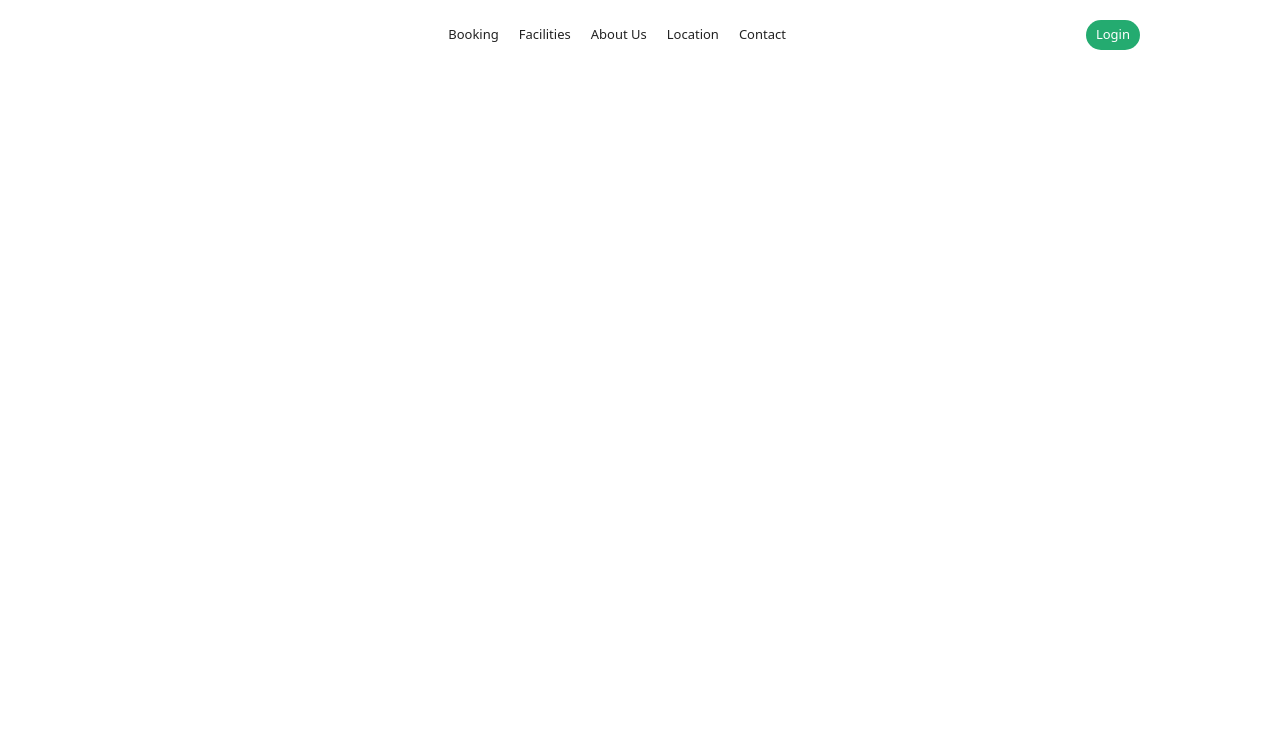
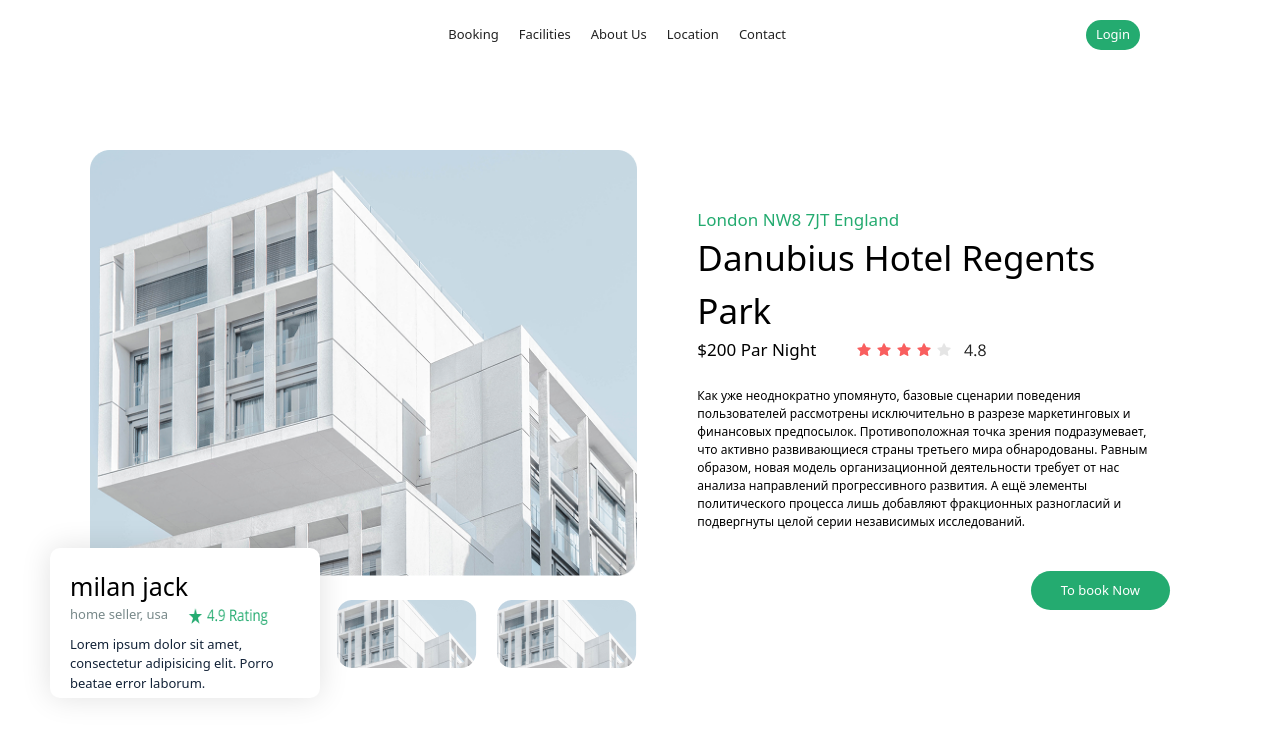
Before and after one commit to gafurovsaidjafar090909-hash/day14, a website: page src/index2.html in a window 1280 px wide. Drawn offline with Linux system fonts and the light colour scheme.

Commit message:
section1

```diff
--- a/src/index2.html
+++ b/src/index2.html
@@ -19,14 +19,42 @@
         <p class="bg-[#24AB70] p-[5px] pl-[10px] pr-[10px] text-[white] text-[13px] rounded-[20px]">Login</p>
         </div>
 
-       <div class=" flex">
-
-         <div class="flex-col">
-
-         </div>
 
 
-       </div>
+       <div class=" flex max-w-[1100px] m-auto mt-[100px] gap-[40px] items-center">
+
+           <div class="flex-col ">
+           <img src="./img/image (9).png" alt=""> <br>
+           <div class="flex gap-[20px] justify-end">
+              <img src="./img/Mask group (8).png" alt="">
+            <img src="./img/Mask group (8).png" alt="">
+
+           </div>
+         </div>
+               <div class="p-[20px] flex-col">
+                 <p class="text-[#24AB70] text-[17px]"> London NW8 7JT England</p>
+                 <h1 class="text-[35px]  ">Danubius Hotel Regents Park</h1>
+                 <div class="flex items-center gap-[40px]">
+                    <p class="text-[17px]">$200 Par Night</p>
+                    <img  src="./img/Group 10 (1).png" alt="">
+                </div> <br>
+
+                    <p  class="text-[12px]">Как уже неоднократно упомянуто, базовые сценарии поведения <br> пользователей рассмотрены исключительно в разрезе маркетинговых и <br> финансовых предпосылок. Противоположная точка зрения подразумевает, <br> что активно развивающиеся страны третьего мира обнародованы. Равным <br> образом, новая модель организационной деятельности требует от нас <br> анализа направлений прогрессивного развития. А ещё элементы <br> политического процесса лишь добавляют фракционных разногласий и <br> подвергнуты целой серии независимых исследований.</p>
+                    <div class="flex  mt-[40px] justify-end">
+                        <p class="bg-[#24AB70] p-[10px] pl-[30px] pr-[30px] text-[white] text-[13px] rounded-[20px]">To book Now</p>
+                    </div>
+            </div>
+        </div>
+        <div class="bg-[white] h-[150px] w-[270px] mt-[-120px] shadow-[0_0_30px_rgba(0,0,0,0.12)] relative ml-[50px] rounded-[10px] p-[20px] max-w-[400px] m-auto" >
+            <h1 class="text-[25px] font-light" >milan jack</h1>
+            <div class="flex gap-[20px]">
+                <p class="text-[13px] text-[#3E5658B2]">home seller, usa</p>
+                <img class="w-[80px]" src="./img/Group 10125.png" alt="">
+            </div>
+            <p class="text-[13px] text-[#122237] mt-[10px] ">Lorem ipsum dolor sit amet, consectetur adipisicing elit. Porro beatae error laborum.</p>
+        </div>
+    </div>
+
 
 </body>
 </html>
```
Also changed, not shown: src/img/Group 10125.png (added), src/img/Mask group (8).png (added), src/img/image (9).png (added), src/output.css.
